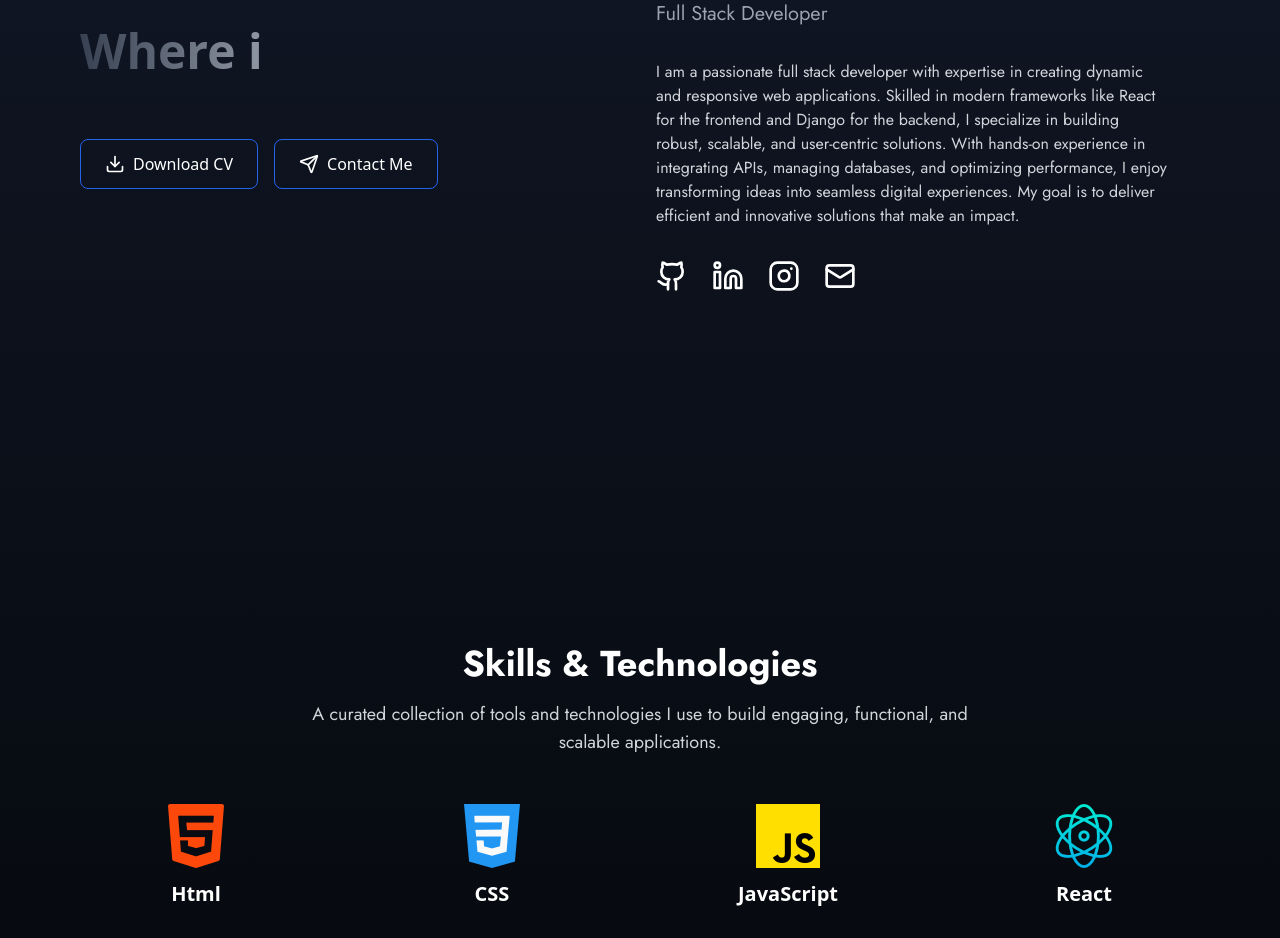
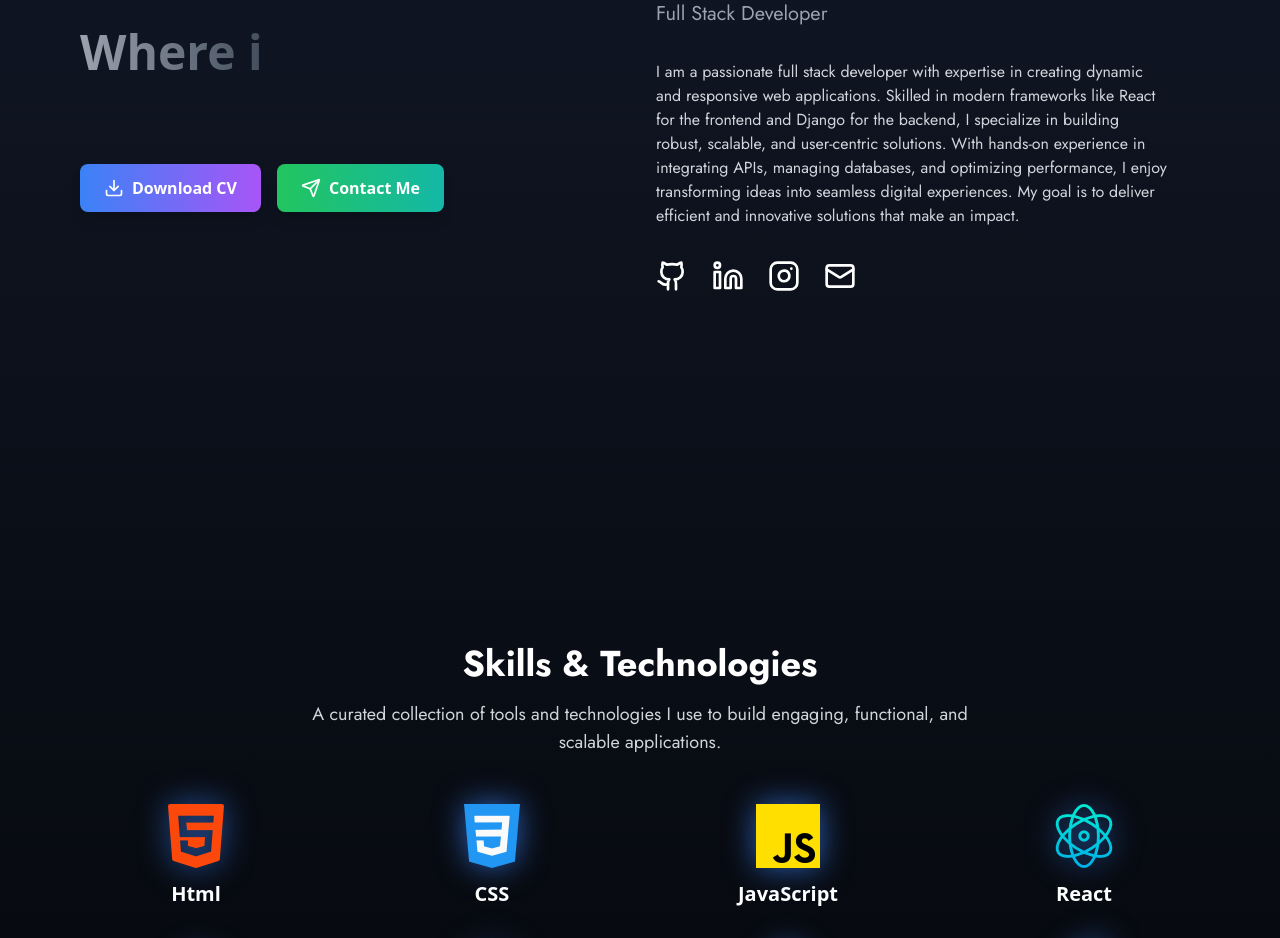
Before and after one commit to Ronit1808/Portfolio, a React (Vite) app: page / in a window 1280 px wide. Shown: the part 280-1218 px from the top of the page. Built offline with nearby package versions, Linux system fonts and the light colour scheme; a web font is replaced by a local one.

Commit message:
changes to UI of buttons

```diff
--- a/src/App.jsx
+++ b/src/App.jsx
@@ -9,7 +9,7 @@ import Contact from './components/Contact'
 function App() {
 
   return (
-    <div className='flex flex-col bg-gradient-to-b from-gray-900 via-black to-gray-900 min-h-screen'>
+    <div className='flex flex-col overflow-x-hidden bg-gradient-to-b from-gray-900 via-black to-gray-900 min-h-screen'>
       <Header/>
       <Hero/>
       <Skills/>
--- a/src/components/Contact.jsx
+++ b/src/components/Contact.jsx
@@ -42,7 +42,7 @@ const Contact = () => {
         <h2 className="text-2xl sm:text-4xl font-bold text-white mb-4">
           Contact me for collaboration
         </h2>
-        <p className="text-gray-300 text-base sm:text-lg max-w-2xl mx-auto">
+        <p className="text-gray-300 text-base sm:text-lg max-w-2xl font-jost mx-auto">
           Have a question or want to work together? Drop me a message, and I’ll
           get back to you as soon as possible.
         </p>
@@ -59,7 +59,7 @@ const Contact = () => {
           transition={{ duration: 0.6 }}
         >
           <div className="text-center lg:text-left">
-            <p className="text-gray-300 text-base sm:text-lg ">
+            <p className="text-gray-300 text-base sm:text-lg font-jost">
               Thank you for taking the time to check out my portfolio. Feel free
               to contact me if you're interested in hiring me or if you'd like
               me to build a product for you.
--- a/src/components/Hero.jsx
+++ b/src/components/Hero.jsx
@@ -37,6 +37,7 @@ const Hero = () => {
         >
           {/* Left Column */}
           <motion.div variants={itemVariants} className="space-y-8">
+            <div className="h-24 flex items-center">
               <h1 className="text-4xl lg:text-5xl font-bold">
                 <TypeAnimation
                   sequence={[
@@ -50,9 +51,11 @@ const Hero = () => {
                   wrapper="span"
                   speed={50}
                   repeat={Infinity}
-                className="bg-gradient-to-l from-gray-400 to-gray-700 bg-clip-text text-transparent"
+                  className="bg-gradient-to-l from-gray-700 to-gray-400 bg-clip-text text-transparent"
                 />
               </h1>
+            </div>
+
             <motion.div
               className="flex flex-wrap justify-center pt-8 lg:justify-start gap-4"
               variants={itemVariants}
@@ -66,7 +69,7 @@ const Hero = () => {
                 <motion.button
                   whileHover={{ scale: 1.05 }}
                   whileTap={{ scale: 0.95 }}
-                  className="px-3 py-3 sm:px-6 sm:py-3 text-sm sm:text-base border border-blue-600 hover:bg-blue-600/10 rounded-lg flex items-center gap-2 transition-colors duration-300"
+                  className="px-3 py-3 sm:px-6 bg-gradient-to-r text-sm sm:text-base from-blue-500 to-purple-500 text-white font-semibold rounded-lg shadow-lg hover:shadow-xl hover:opacity-90 transition duration-300 flex items-center gap-2"
                 >
                   <Download className="w-5 h-5" />
                   Download CV
@@ -77,7 +80,7 @@ const Hero = () => {
                 <motion.button
                   whileHover={{ scale: 1.05 }}
                   whileTap={{ scale: 0.95 }}
-                  className="px-3 py-3 sm:px-6 sm:py-3 text-sm sm:text-base border border-blue-600 hover:bg-blue-600/10 rounded-lg flex items-center gap-2 transition-colors duration-300"
+                  className="px-3 py-3 sm:px-6 bg-gradient-to-r text-sm sm:text-base from-green-500 to-teal-500 text-white font-semibold rounded-lg shadow-lg hover:shadow-xl hover:opacity-90 transition duration-300 flex items-center gap-2"
                 >
                   <Send className="w-5 h-5" />
                   Contact Me
--- a/src/components/Skills.jsx
+++ b/src/components/Skills.jsx
@@ -52,9 +52,13 @@ const Skills = () => {
               viewport={{ once: true }}
               transition={{ duration: 0.4, delay: index * 0.1 }}
             >
-              <div className="flex flex-col items-center gap-3">
+              <div className="flex flex-col items-center gap-3 group">
                 {/* Icon */}
-                <img className="w-16 h-16 object-contain" src={tool.icon} alt={tool.name} />
+                <img
+                  className="w-16 h-16 object-contain transition-transform duration-300 group-hover:scale-110 drop-shadow-[0_0_15px_rgba(59,130,246,0.7)]"
+                  src={tool.icon}
+                  alt={tool.name}
+                />
                 {/* Name */}
                 <h3 className="text-sm sm:text-xl font-semibold group-hover:text-blue-400 transition-colors">
                   {tool.name}
```
Lines whose indentation alone changed are shown as unchanged.
